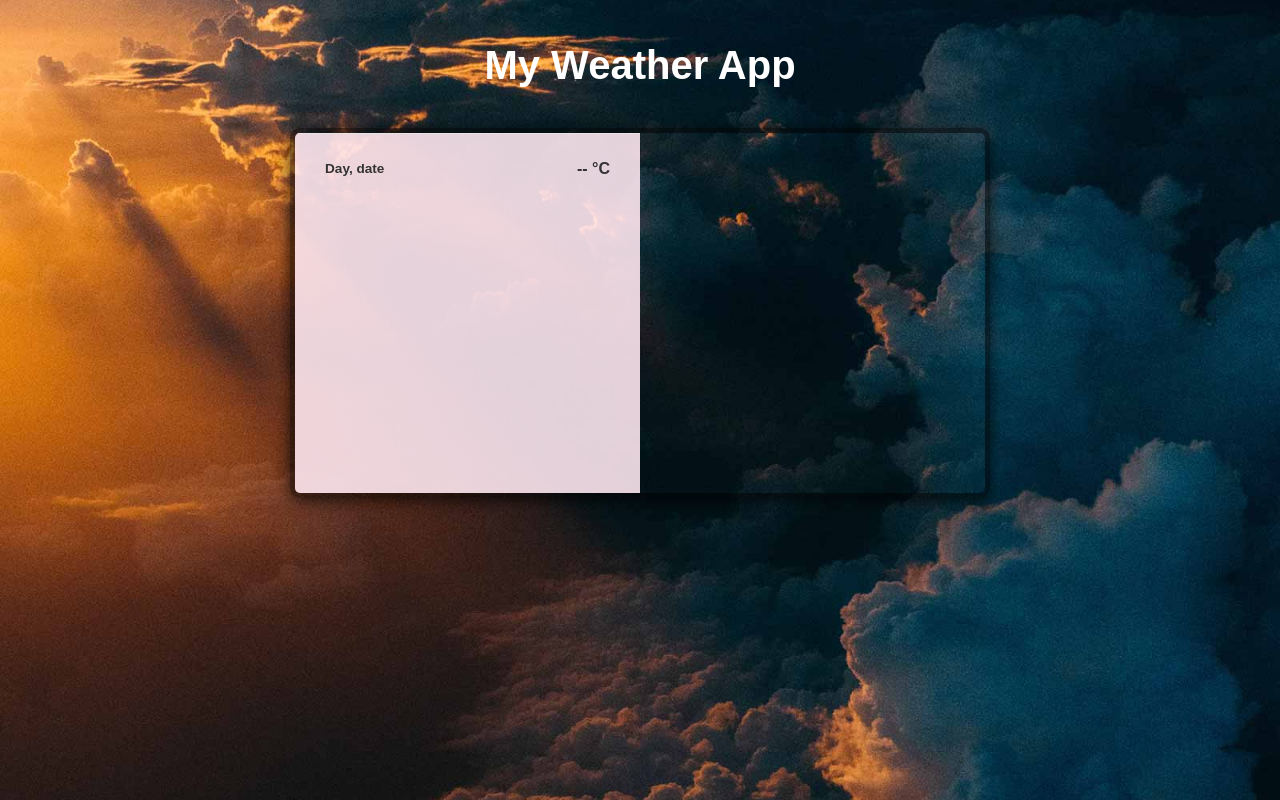
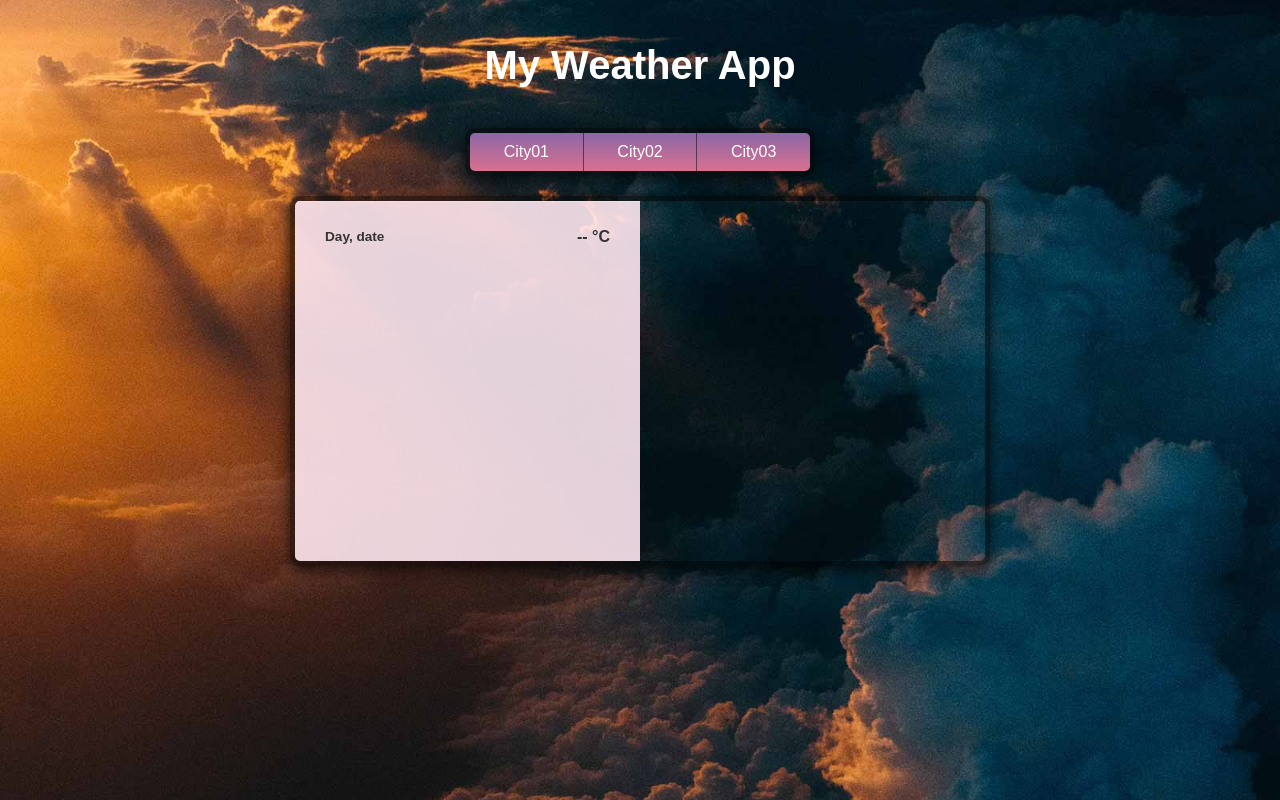
Before and after one commit to JavaBorka/cviceni-react-weather-app, a React (Vite) app: page / in a window 1280 px wide. Built offline with nearby package versions, Linux system fonts and the light colour scheme; no server answers.

Commit message:
Upravená komp. CitySelect

```diff
--- a/src/App.jsx
+++ b/src/App.jsx
@@ -16,13 +16,12 @@ function App() {
       <div className="container">
         <h1>My Weather App</h1>
 
-          <div className="weather">
-            <CitySelect />
+        <CitySelect />
 
-            <CurrentWeather city="Prague" />
-
-            <Forecast />
-          </div>
+        <div className="weather">
+          <CurrentWeather city="Prague" />
+          <Forecast />
+        </div>
 
       </div>
     </div>
--- a/src/components/CitySelect/index.jsx
+++ b/src/components/CitySelect/index.jsx
@@ -2,11 +2,11 @@ function CitySelect() {
 
     return (
         <>
-        {/* // <div className="button-group">
-        //     <button className="button">City01</button>
-        //     <button className="button">City02</button>
-        //     <button className="button">City03</button>
-        // </div> */}
+            <div className="button-group">
+                <button className="button">City01</button>
+                <button className="button">City02</button>
+                <button className="button">City03</button>
+            </div>
         </>
     );
 }
```
